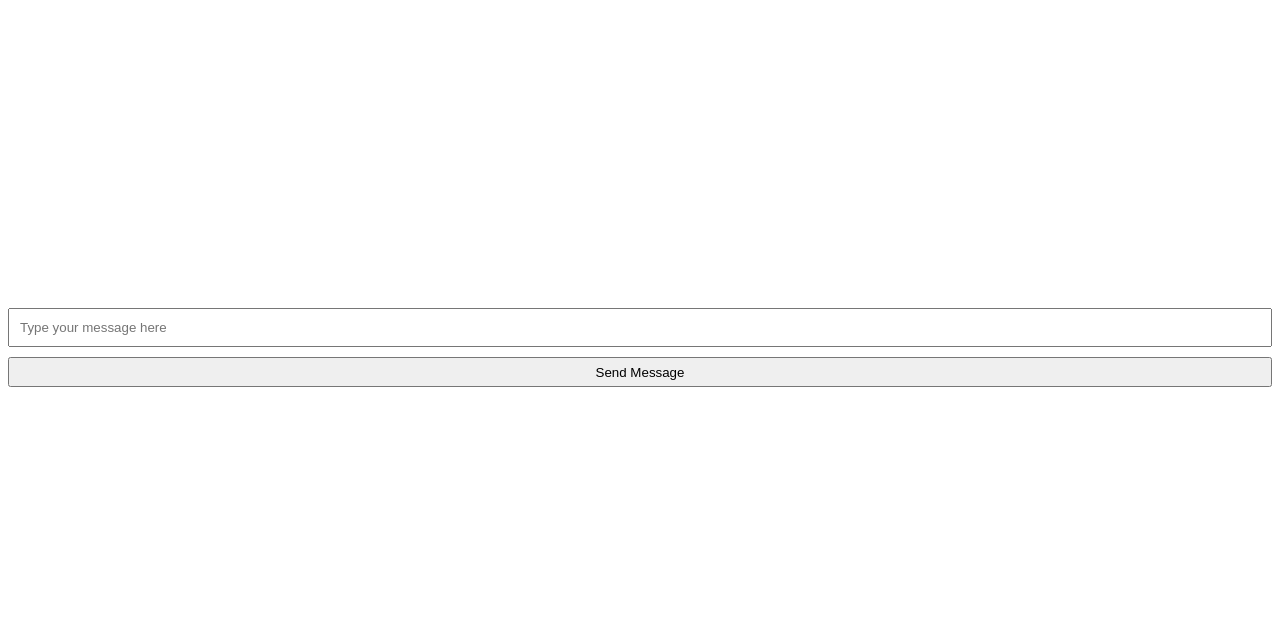
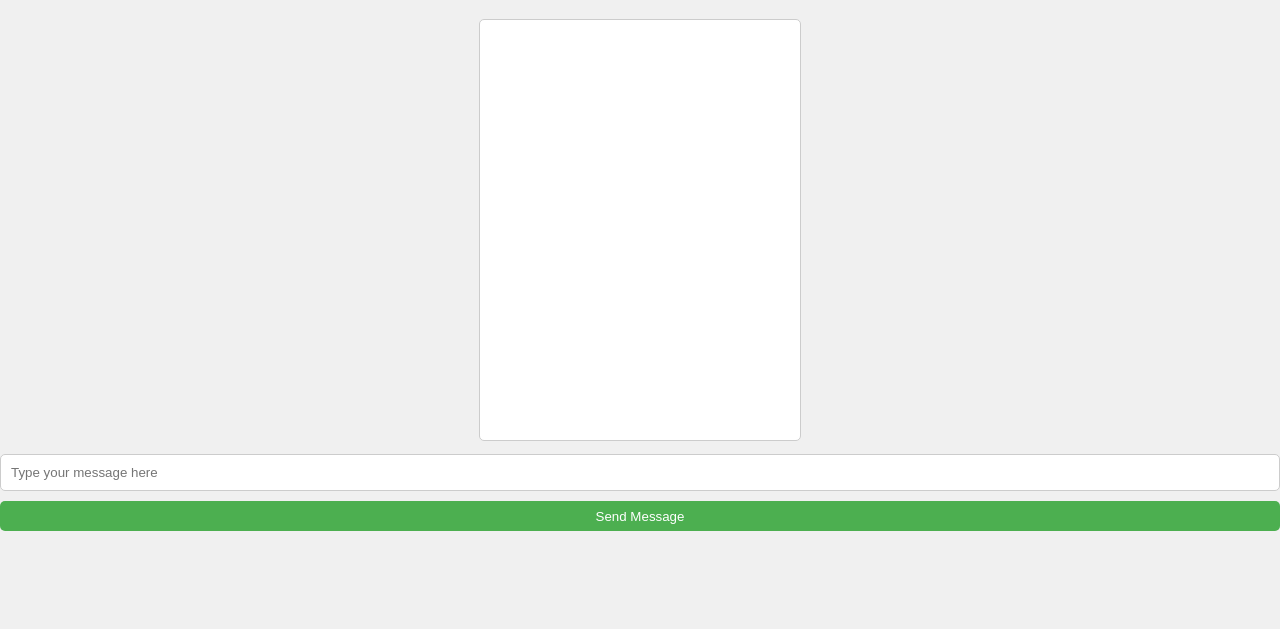
Before and after one commit to raghulkumar28/Real-time-chat-web, a website: page index.html in a window 1280 px wide. Shown: the part 171-800 px from the top of the page. Drawn offline with Linux system fonts and the light colour scheme.

Commit message:
index.html

```diff
--- a/index.html
+++ b/index.html
@@ -1,7 +1,67 @@
+<!DOCTYPE html>
+<html lang="en">
+<head>
+  <meta charset="UTF-8">
+  <meta name="viewport" content="width=device-width, initial-scale=1.0">
+  <title>Real Time Messaging</title>
+  <style>
+    body {
+      font-family: Arial, sans-serif;
+      background-color: #f0f0f0;
+      margin: 0;
+      padding: 0;
+      display: flex;
+      flex-direction: column;
+      align-items: center;
+      justify-content: center;
+      height: 100vh;
+    }
+
+    h1 {
+      color: #333;
+    }
+
+    #messages {
+      height: 400px;
+      overflow: scroll;
+      border: 1px solid #ccc;
+      border-radius: 5px;
+      padding: 10px;
+      background-color: #fff;
+      width: 300px;
+    }
+
+    #messageBox {
+      display: block;
+      width: 100%;
+      margin-bottom: 10px;
+      padding: 10px;
+      border: 1px solid #ccc;
+      border-radius: 5px;
+      box-sizing: border-box;
+    }
+
+    #send {
+      width: 100%;
+      height: 30px;
+      background-color: #4CAF50;
+      color: white;
+      border: none;
+      border-radius: 5px;
+      cursor: pointer;
+    }
+
+    #send:hover {
+      background-color: #45a049;
+    }
+  </style>
+</head>
+<body>
+
   <h1>Real Time Messaging</h1>
-<pre id="messages" style="height: 400px; overflow: scroll"></pre>
-<input type="text" id="messageBox" placeholder="Type your message here" style="display: block; width: 100%; margin-bottom: 10px; padding: 10px;" />
-<button id="send" title="Send Message!" style="width: 100%; height: 30px;">Send Message</button>
+  <pre id="messages"></pre>
+  <input type="text" id="messageBox" placeholder="Type your message here" />
+  <button id="send" title="Send Message!">Send Message</button>
 
   <script>
     (function() {
@@ -36,7 +96,7 @@
       sendBtn.onclick = function() {
         if (!ws) {
           showMessage("No WebSocket connection :(");
-        return ;
+          return;
         }
 
         ws.send(messageBox.value);
@@ -46,3 +106,5 @@
       init();
     })();
   </script>
+</body>
+</html>
```
Lines whose indentation alone changed are shown as unchanged.
